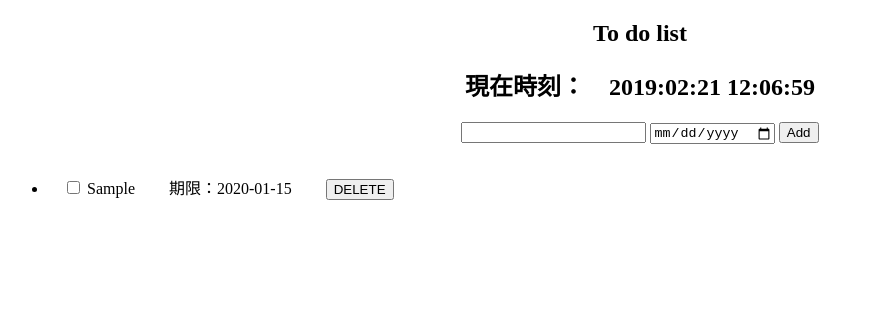
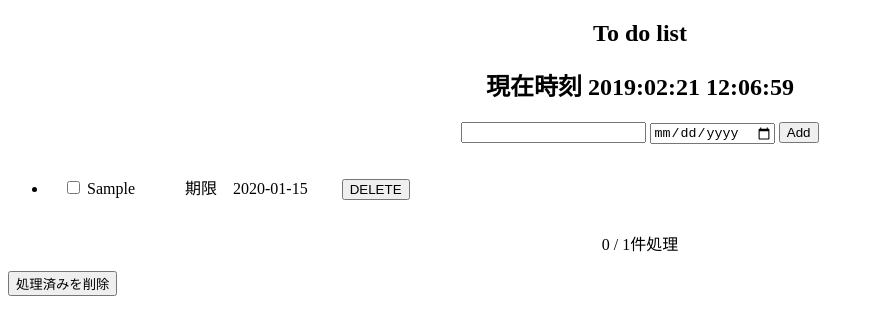
Before and after one commit to abejyun/Vue_todoapp, a plain HTML site: page index.html in a window 1280 px wide. Both pictures are taken after typing "Sample", "2020-01-15" into the empty fields and a click on the button "Add". Shown: the whole page, without its empty margins (0-874 px from the left). Drawn offline with nearby package versions, Linux system fonts and the light colour scheme.

Commit message:
TODOの残りを表示、処理済み削除ボタンを追加

```diff
--- a/index.html
+++ b/index.html
@@ -11,7 +11,7 @@
         To do list
       </h2>
       <h2>
-        現在時刻：　{{ nowdate }}
+          現在時刻 {{ nowdate }}
       </h2>
       <form v-on:submit.prevent>
         <input type="text" v-model="newItem">
@@ -24,13 +24,15 @@
         <li v-for="(todo, index) in todos" class="todo">
           <input type="checkbox" v-model="todo.isDone">
           <span v-bind:class="{ done: todo.isDone }">{{ todo.item  }}</span>
-          <span v-bind:class="{ done: todo.isDone }">期限：{{  todo.settime }}</span>
-          <button v-on:click="deleteItem(index)">
-      DELETE
-      </button>
+          <span v-bind:class="{ done: todo.isDone }">　期限　{{  todo.settime }}</span>
+          <button v-on:click="deleteItem(index)">DELETE</button>
         </li>
       </ul>
+      <p style="text-align: center;">{{ remaining }} / {{ todos.length}}件処理</p>
+      <button v-on:click="cleanItem">処理済みを削除</button>
+
     </div>
+
 
 
 <script src="https://cdn.jsdelivr.net/npm/vue@2.5.16/dist/vue.js"></script>
--- a/js/main.js
+++ b/js/main.js
@@ -47,9 +47,21 @@
       },
       deleteItem: function(index) {
         this.todos.splice(index, 1)
-      }
+      },
+      cleanItem: function() {
+        this.todos = this.todos.filter(function(val) {
+          return val.isDone == false;
+        })
+      },
 
     },
+    computed: {
+      remaining: function() {
+        return this.todos.filter(function(val){
+          return val.isDone;
+        }).length;
+      }
+    }
 
 
 
```
